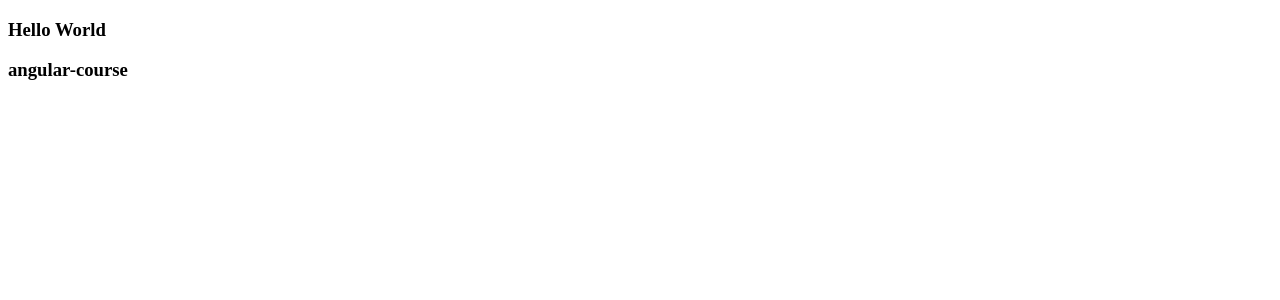
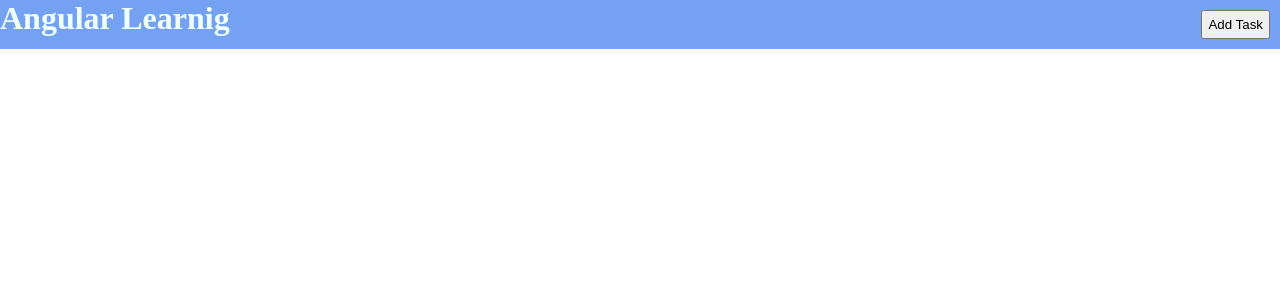
Before and after one commit to maurya20/angular-learning, an Angular app: page / in a window 1280 px wide. Shown: the top 300 px of the page. Built offline with nearby package versions, Linux system fonts and the light colour scheme.

Commit message:
header component added

```diff
--- a/src/app/app.component.html
+++ b/src/app/app.component.html
@@ -1,2 +1 @@
-<h3>Hello World</h3>
-<h3>{{ title }}</h3>
+<app-header></app-header>
--- a/src/app/app.module.ts
+++ b/src/app/app.module.ts
@@ -4,11 +4,13 @@
 import { AppRoutingModule } from './app-routing.module';
 import { AppComponent } from './app.component';
 import { HeaderComponent } from './components/header/header.component';
+import { ButtonComponent } from './components/button/button.component';
 
 @NgModule({
   declarations: [
     AppComponent,
-    HeaderComponent
+    HeaderComponent,
+    ButtonComponent
   ],
   imports: [
     BrowserModule,
--- /dev/null
+++ b/src/app/components/button/button.component.css
@@ -0,0 +1,4 @@
+button {
+  margin: 10px;
+  padding: 5px;
+}
--- /dev/null
+++ b/src/app/components/button/button.component.html
@@ -0,0 +1 @@
+<button>{{ text }}</button>
--- /dev/null
+++ b/src/app/components/button/button.component.ts
@@ -0,0 +1,14 @@
+import { Component, OnInit, Input } from '@angular/core';
+
+@Component({
+  selector: 'app-button',
+  templateUrl: './button.component.html',
+  styleUrls: ['./button.component.css'],
+})
+export class ButtonComponent implements OnInit {
+  @Input() color!: string;
+  @Input() text!: string;
+  constructor() {}
+
+  ngOnInit(): void {}
+}
--- a/src/app/components/header/header.component.css
+++ b/src/app/components/header/header.component.css
@@ -0,0 +1,6 @@
+header {
+  background-color: rgb(117, 161, 243);
+  color: azure;
+  display: flex;
+  justify-content: space-between;
+}
--- a/src/app/components/header/header.component.html
+++ b/src/app/components/header/header.component.html
@@ -1 +1,4 @@
-<p>header works!</p>
+<header>
+  <h1>Angular Learnig</h1>
+  <app-button color="green" text="Add Task"></app-button>
+</header>
--- a/src/styles.css
+++ b/src/styles.css
@@ -1 +1,5 @@
 /* You can add global styles to this file, and also import other style files */
+* {
+  margin: 0;
+  padding: 0;
+}
```
Also changed, not shown: 1 other file (tests, documents, lock files or other folders).
